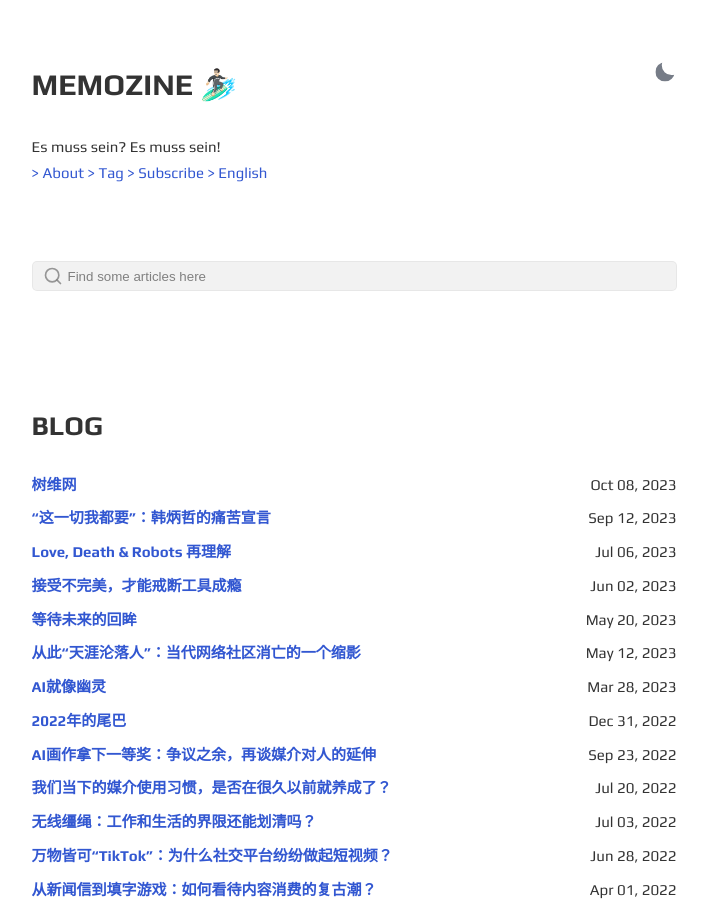
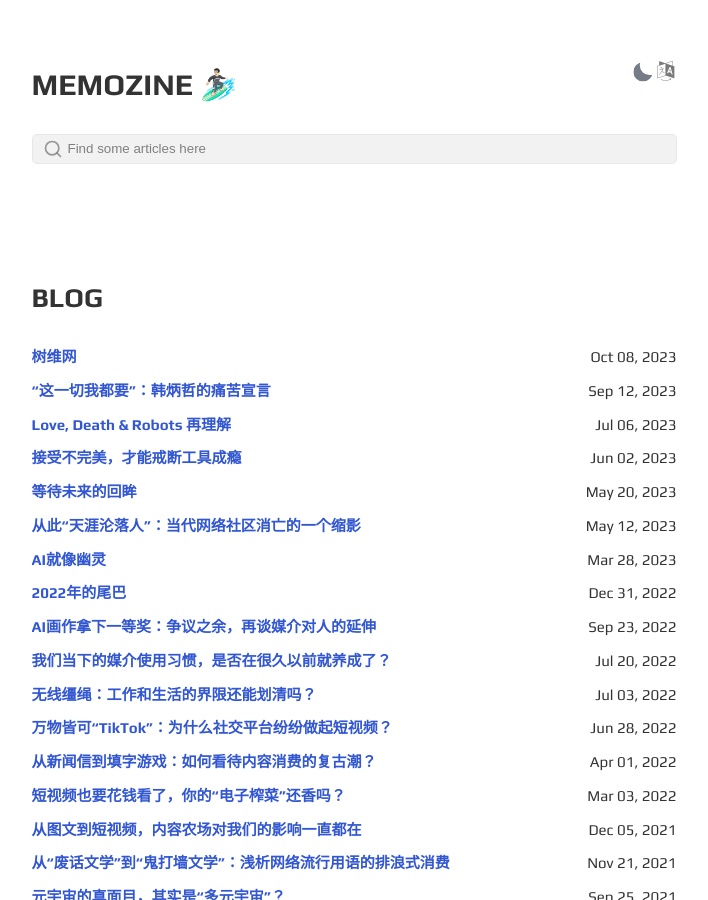
Before and after one commit to codyb1ue/codyb1ue.github.io, a Jekyll site: the page built from index.html, in a window 1280 px wide and 900 px high. Shown: the whole window, without its empty margins (286-994 px from the left). Built offline with Jekyll 4.4.1, drawn with Linux system fonts in a browser that asks for light colours.

Commit message:
Update index.html

```diff
--- a/index.html
+++ b/index.html
@@ -3,20 +3,23 @@ layout: default
 ---
 <section id="intro">
     <div class="flex-row-between">
-        <h1>{{ site.greetings }}</h1>
+    <h1>{{ site.greetings }}</h1>
+    <div class="button-container">
         <button title="Change theme" id="theme-toggle" onclick="modeSwitcher()">
             <div></div>
         </button>
+        <button title="Select language" id="language-toggle"><i class="fa fa-language" aria-hidden="true"></i>
+            <div></div>
+        </button>
     </div>
-    <div class="bio">
-	    {{ site.description }}
-        <p>
-	    <a href="{{ site.url }}{{ site.baseurl }}/zh/about/" data-umami-event="{{ site.url }}{{ site.baseurl }}/zh/about/">> About</a>
-	    <a href="{{ site.url }}{{ site.baseurl }}/tags/" data-umami-event="{{ site.url }}{{ site.baseurl }}/tags/">> Tag</a>
-	    <a href="{{ site.url }}{{ site.baseurl }}/atom.xml" data-umami-event="{{ site.url }}{{ site.baseurl }}/atom.xml">> Subscribe</a>
-	    <a href="{{ site.url }}{{ site.baseurl }}/en" data-umami-event="{{ site.url }}{{ site.baseurl }}/en">> English</a>
-        </p>
-    </div>
+</div>
+
+<script>
+var button = document.getElementById("language-toggle");
+button.addEventListener("click", function() {
+    window.location.href = "{{ site.url }}{{ site.baseurl }}/en";
+});
+</script>
 
 
 </section>
```
